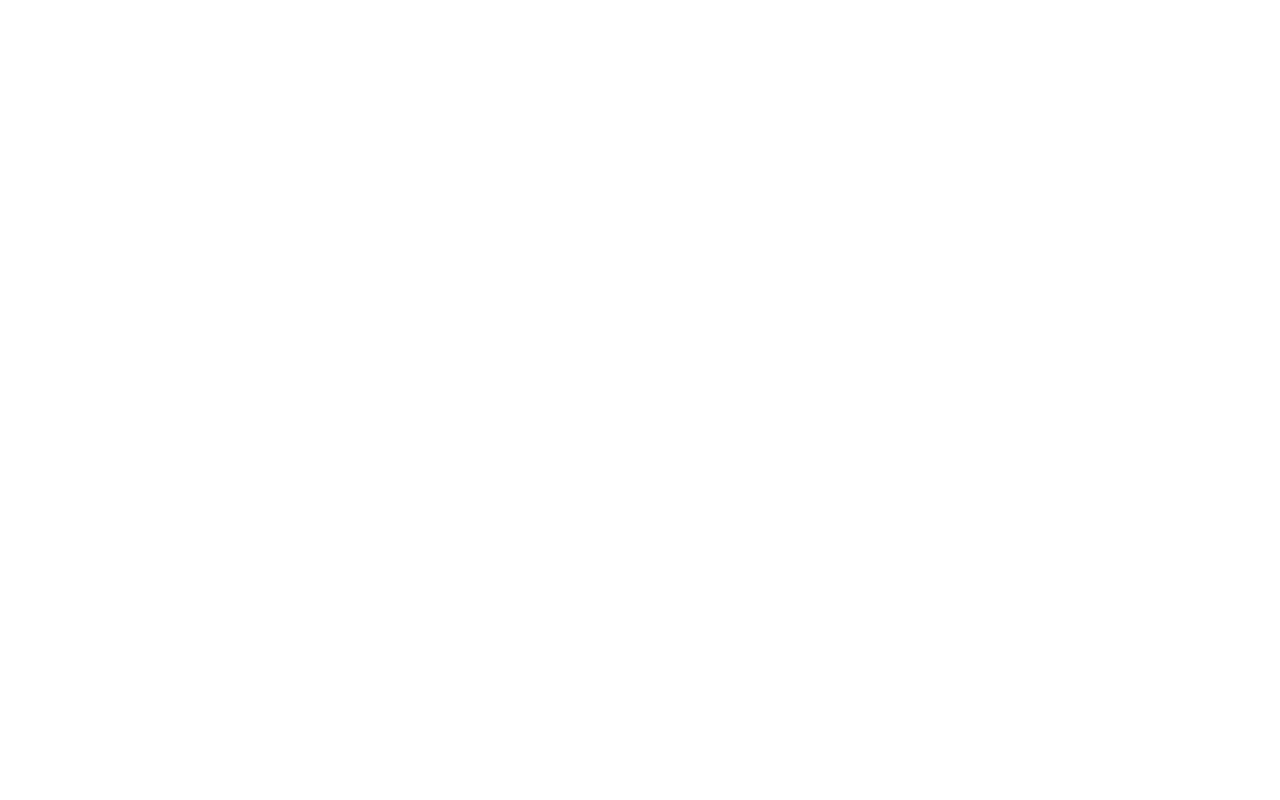
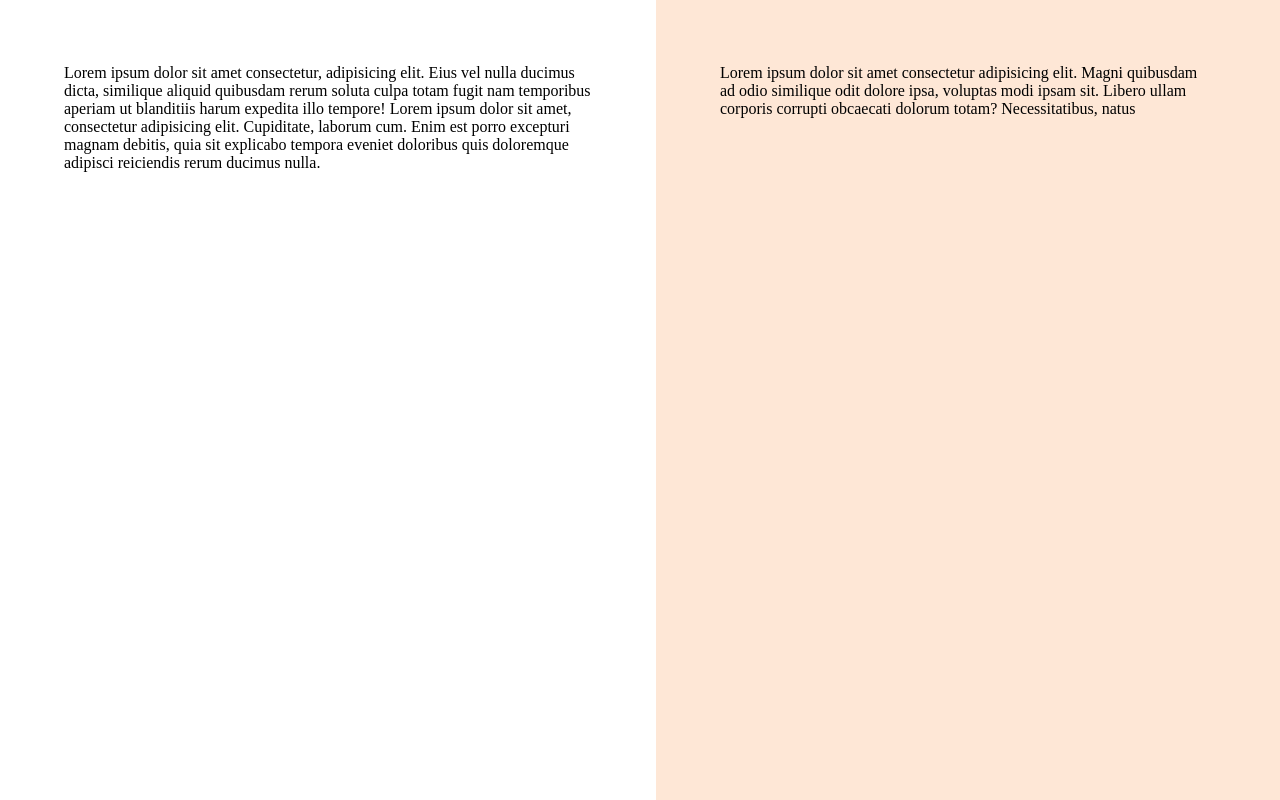
Before and after one commit to DevWebFelipe/FormularioDeMatricula, a plain HTML site: page index.html in a window 1280 px wide. Drawn offline with Linux system fonts and the light colour scheme.

Commit message:
Layout css

```diff
--- a/assets/css/global.css
+++ b/assets/css/global.css
@@ -0,0 +1,9 @@
+* {
+  margin: 0;
+  padding: 0;
+  box-sizing: border-box;
+}
+
+body {
+  overflow: hidden;
+}
--- a/assets/css/index.css
+++ b/assets/css/index.css
@@ -1,2 +1,3 @@
 @import url(variable.css);
 @import url(global.css);
+@import url(layout.css);
--- /dev/null
+++ b/assets/css/layout.css
@@ -0,0 +1,26 @@
+#app {
+  display: grid;
+  grid-template-columns: 51.25% 48.75%;
+
+  height: 100vh;
+  overflow: hidden;
+}
+
+main {
+  overflow: auto;
+  padding: 4rem;
+
+  & .main-container {
+    max-width: 33rem;
+    margin-left: auto;
+  }
+}
+
+aside {
+  background-color: var(--surface-secondary);
+  padding: 4rem;
+
+  & .aside-container {
+    max-width: 31rem;
+  }
+}
--- a/index.html
+++ b/index.html
@@ -14,5 +14,28 @@
 
     <link rel="stylesheet" href="assets/css/index.css" />
   </head>
-  <body></body>
+  <body>
+    <div id="app">
+      <main>
+        <div class="main-container">
+          Lorem ipsum dolor sit amet consectetur, adipisicing elit. Eius vel
+          nulla ducimus dicta, similique aliquid quibusdam rerum soluta culpa
+          totam fugit nam temporibus aperiam ut blanditiis harum expedita illo
+          tempore! Lorem ipsum dolor sit amet, consectetur adipisicing elit.
+          Cupiditate, laborum cum. Enim est porro excepturi magnam debitis, quia
+          sit explicabo tempora eveniet doloribus quis doloremque adipisci
+          reiciendis rerum ducimus nulla.
+        </div>
+      </main>
+
+      <aside>
+        <div class="aside-container">
+          Lorem ipsum dolor sit amet consectetur adipisicing elit. Magni
+          quibusdam ad odio similique odit dolore ipsa, voluptas modi ipsam sit.
+          Libero ullam corporis corrupti obcaecati dolorum totam?
+          Necessitatibus, natus <asperiores class="lorem"></asperiores>
+        </div>
+      </aside>
+    </div>
+  </body>
 </html>
```
